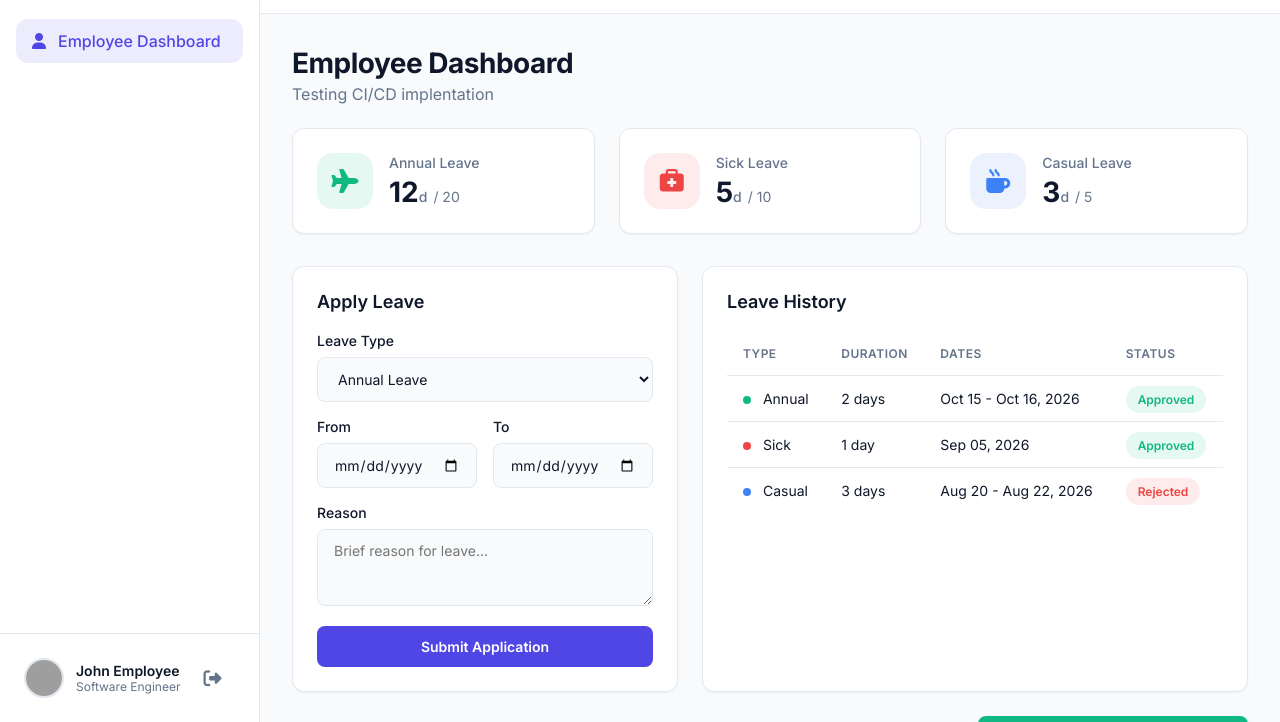
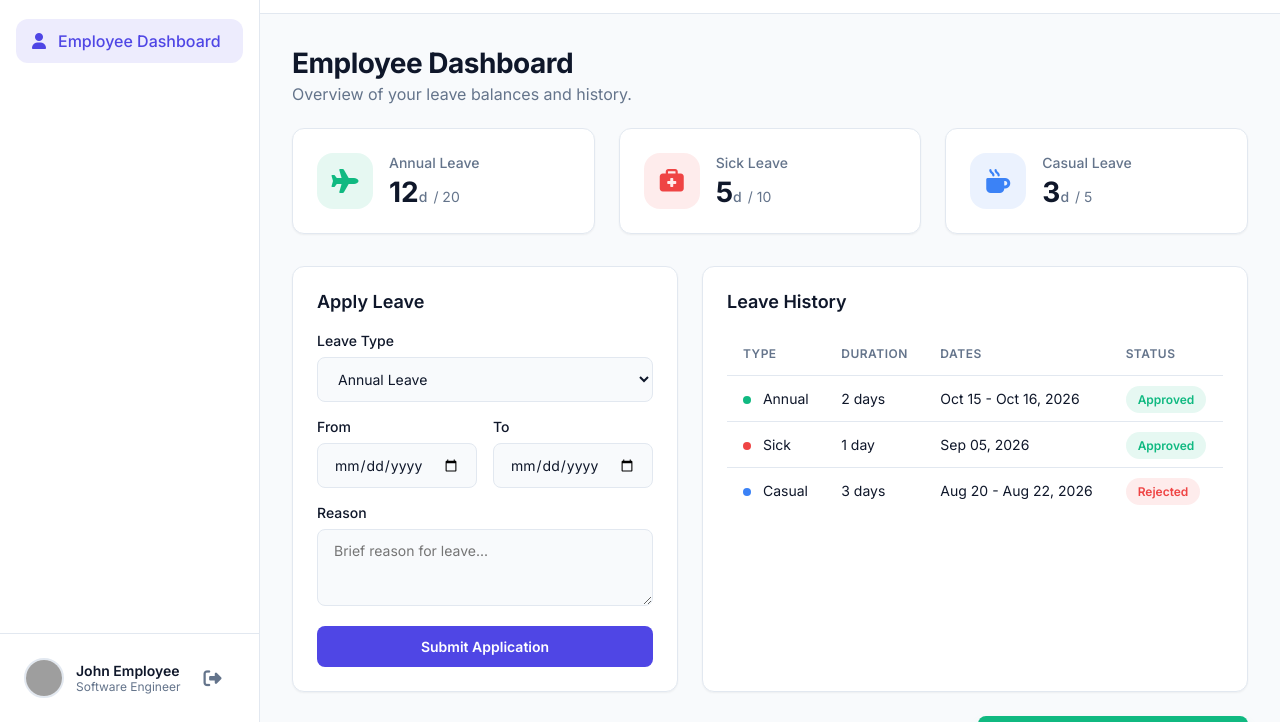
Before and after one commit to ajayabd17/Smart-Leave-Absence-Management-Engine-, a plain HTML site: page index.html in a window 1280 px wide. Both pictures are taken after typing "name@example.com", "Sample123" into the empty fields and a click on the button "Sign In". Shown: the part 78-800 px from the top of the page. Drawn offline with Linux system fonts and the light colour scheme; grey boxes are pictures that could not be loaded.

Commit message:
CI/CD Succesful

```diff
--- a/index.html
+++ b/index.html
@@ -86,7 +86,7 @@
             <section id="employee-view" class="view-section">
                 <div class="page-title">
                     <h1>Employee Dashboard</h1>
-                    <p>Testing CI/CD implentation</p>
+                    <p>Overview of your leave balances and history.</p>
                 </div>
 
                 <!-- Stats summary -->
```
